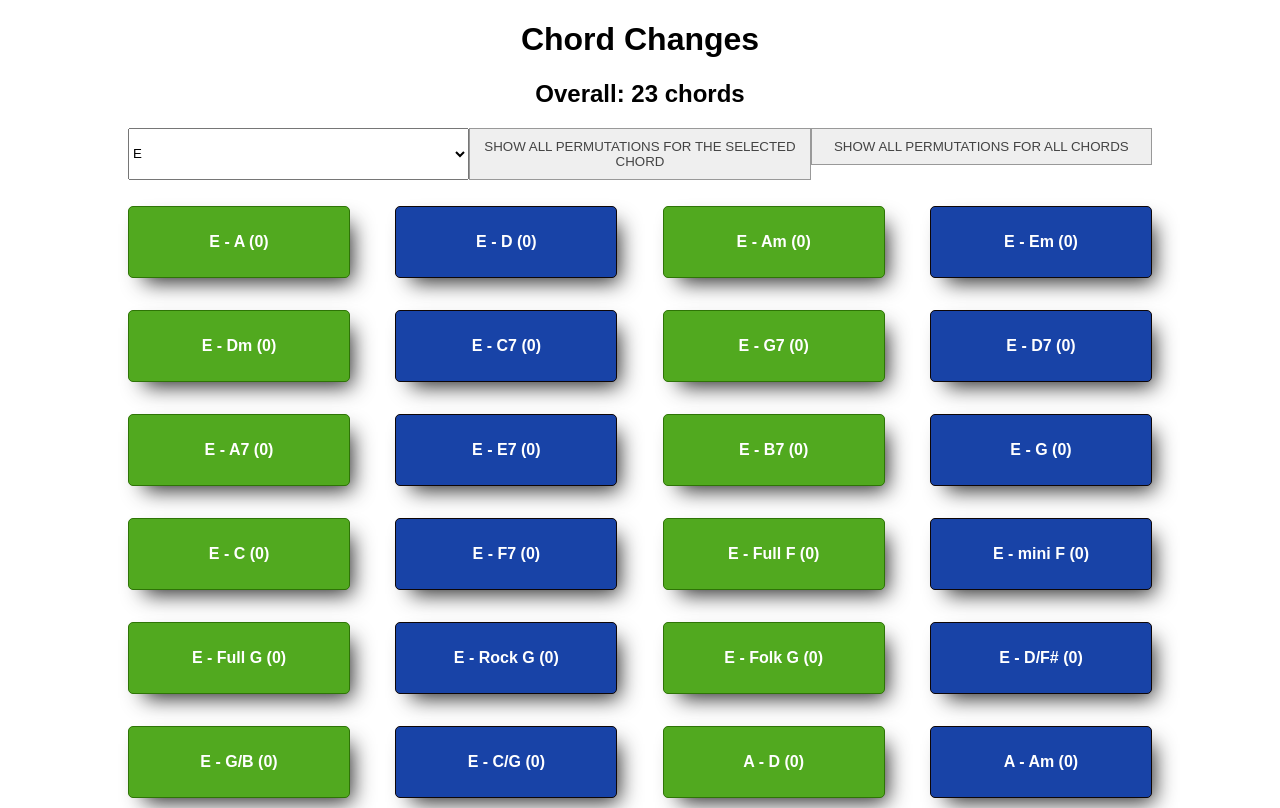
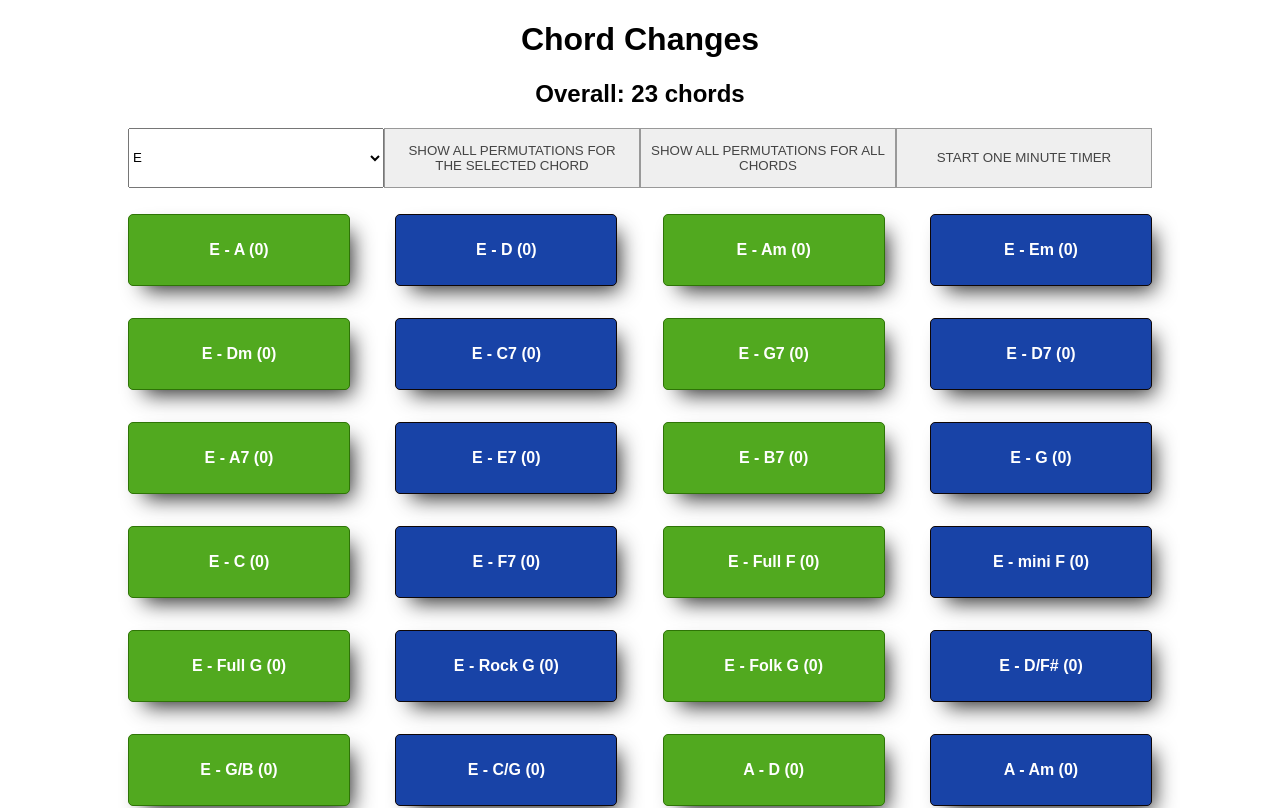
Before and after one commit to askeroff/chord-changes, a React (Create React App) app: page / in a window 1280 px wide. Shown: the top 808 px of the page. Built offline with nearby package versions, Linux system fonts and the light colour scheme.

Commit message:
add one minute timer

```diff
--- a/src/App.js
+++ b/src/App.js
@@ -3,13 +3,19 @@ import swal from 'sweetalert';
 import { chordsManager } from './common/chord-manager';
 import Chord from './components/Chord';
 import Header from './components/Header';
+import Timer from './components/Timer';
 import './index.css';
 class App extends Component {
   state = {
     chords: chordsManager.getChords(),
     selected: 'E',
-    showAll: true
+    showAll: true,
+    timerIsOn: false,
+    seconds: this.countDownSeconds
   };
+  timer = null;
+
+  countDownSeconds = 65;
 
   askChordChanges = ({ firstChord, secondChord }) => {
     const title = `Write your chord changes for ${firstChord}-${secondChord}`;
@@ -42,6 +48,12 @@ class App extends Component {
     });
   };
 
+  setTimerOn = value => {
+    this.setState({
+      timerIsOn: value
+    });
+  };
+
   renderChords() {
     return this.state.chords.map(item => {
       const key = `${item.firstChord}-${item.secondChord}`;
@@ -57,6 +69,29 @@ class App extends Component {
     });
   }
 
+  decrementSeconds = () => {
+    if (this.state.seconds === 1) {
+      clearInterval(this.timer);
+      swal('Time Is Up!');
+      this.setTimerOn(false);
+      this.setState({ seconds: this.countDownSeconds });
+    } else {
+      this.setState({
+        seconds: this.state.seconds - 1
+      });
+    }
+  };
+
+  handleTimerStart = () => {
+    this.decrementSeconds();
+    this.timer = setInterval(this.decrementSeconds, 1000);
+    this.setState({ seconds: this.countDownSeconds });
+  };
+
+  handleTimerStop = () => {
+    clearInterval(this.timer);
+  };
+
   render() {
     return (
       <div className="app">
@@ -65,8 +100,13 @@ class App extends Component {
           selected={this.state.selected}
           setChords={this.setChords}
           setShowAll={this.setShowAll}
+          setTimerOn={this.setTimerOn}
+          timerIsOn={this.state.timerIsOn}
+          handleTimerStart={this.handleTimerStart}
+          handleTimerStop={this.handleTimerStop}
           chordsList={chordsManager.chords}
         />
+        <Timer seconds={this.state.seconds} timerIsOn={this.state.timerIsOn} />
         <div id="chords">{this.renderChords()}</div>
       </div>
     );
--- a/src/components/Header.js
+++ b/src/components/Header.js
@@ -14,7 +14,20 @@ class Header extends React.Component {
     this.props.setShowAll(true);
   };
 
+  handleTimer = () => {
+    const timerIsOn = this.props.timerIsOn;
+    if (timerIsOn) {
+      this.props.handleTimerStop();
+    } else {
+      this.props.handleTimerStart();
+    }
+    this.props.setTimerOn(!timerIsOn);
+  };
+
   render() {
+    const timerButtonString = this.props.timerIsOn
+      ? 'Cancel One Minute Timer'
+      : 'Start One Minute Timer';
     const options = this.props.chordsList.map(chord => {
       return (
         <option key={chord} value={chord} name={chord}>
@@ -45,6 +58,9 @@ class Header extends React.Component {
               Show All Permutations For All Chords
             </button>
           </li>
+          <li>
+            <button onClick={this.handleTimer}>{timerButtonString}</button>
+          </li>
         </ul>
       </header>
     );
--- /dev/null
+++ b/src/components/Timer.js
@@ -0,0 +1,15 @@
+import React from 'react';
+
+export default class Timer extends React.Component {
+  render() {
+    const time = this.props.seconds;
+    if (!this.props.timerIsOn) {
+      return null;
+    }
+    return (
+      <div className="timer__time">
+        <span>{time}</span>
+      </div>
+    );
+  }
+}
--- a/src/index.css
+++ b/src/index.css
@@ -2,6 +2,14 @@ body {
   margin: 0;
   padding: 0;
   font-family: sans-serif;
+}
+
+button:hover {
+  cursor: pointer;
+}
+
+button:focus {
+  outline: 0;
 }
 
 .app {
@@ -11,7 +19,7 @@ body {
 
 .navigation {
   display: grid;
-  grid-template-columns: 1fr 1fr 1fr;
+  grid-template-columns: 1fr 1fr 1fr 1fr;
   margin: 10px 0;
   padding: 0;
 }
@@ -28,6 +36,7 @@ body {
   text-transform: uppercase;
   display: block;
   width: 100%;
+  height: 60px;
 }
 
 .chordsTitle,
@@ -63,3 +72,9 @@ body {
 .chord:hover {
   cursor: pointer;
 }
+
+.timer__time {
+  text-align: center;
+  font-size: 2em;
+  padding: 10px;
+}
```
